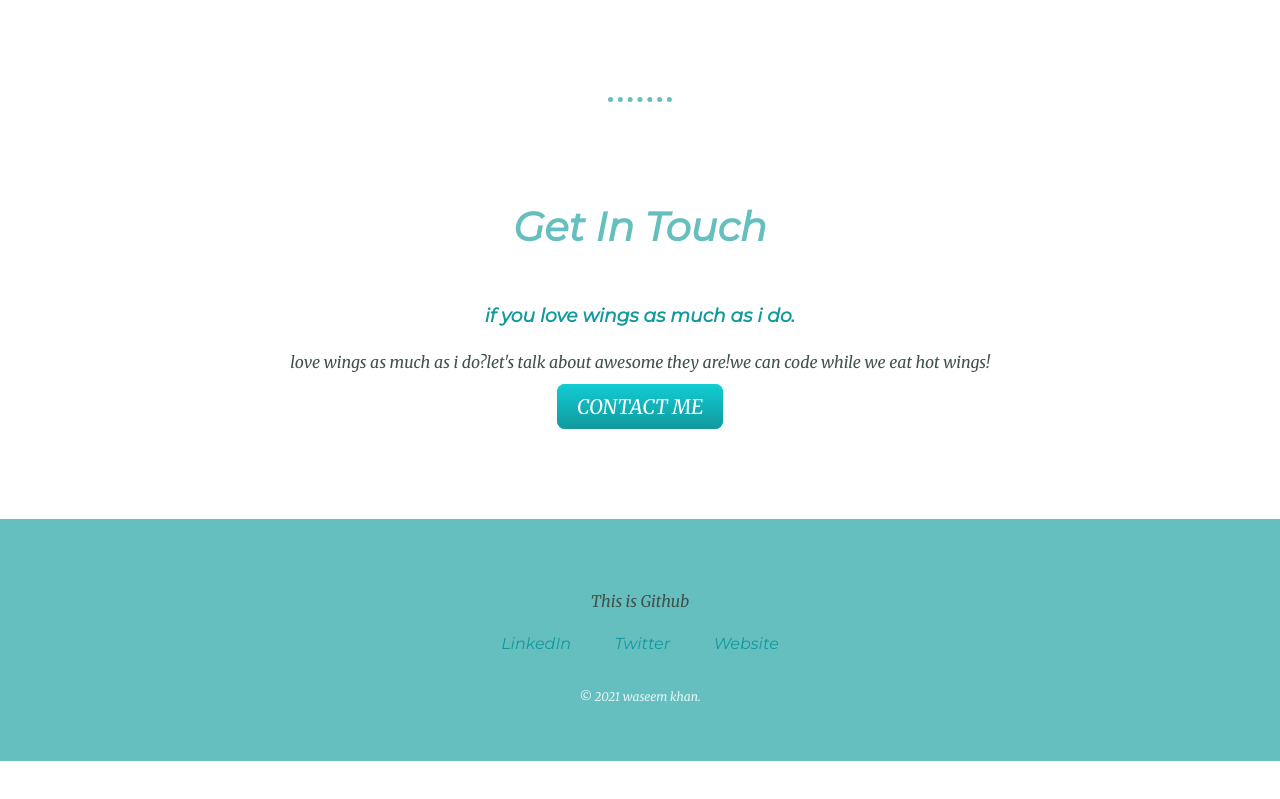
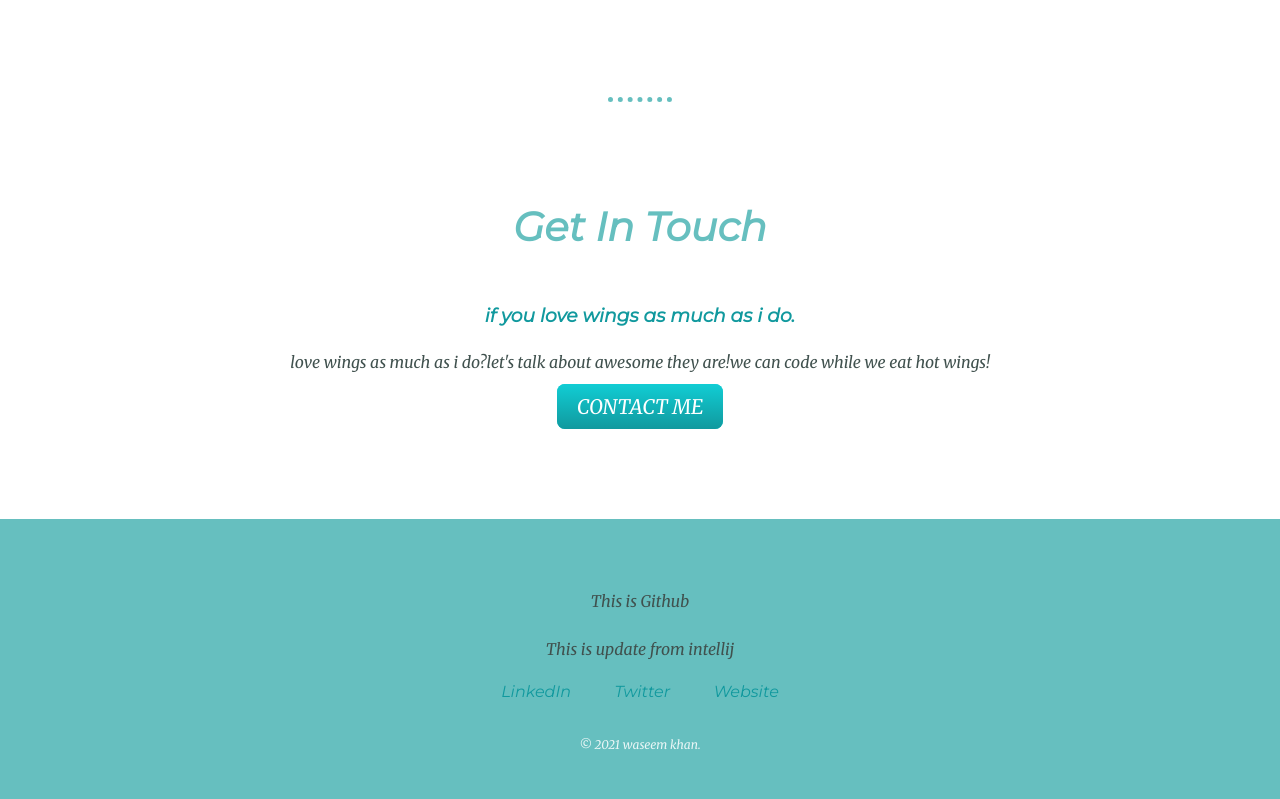
Before and after one commit to ZkWaseemKhan/Single-Page-Portfolio-Website, a plain HTML site: page index.html in a window 1280 px wide. Shown: the part 2052-2851 px from the top of the page. Before the commit the page ends 2813 px from the top, so only its background shows below. Drawn offline with Linux system fonts and the light colour scheme.

Commit message:
This is a Commit from intellj after conflict check

```diff
--- a/index.html
+++ b/index.html
@@ -51,6 +51,7 @@
 
       <div class="bottom-container">
           <p>This is Github</p>
+          <p>This is update from intellij</p>
         <a class="footer-link" href="https://www.linkedin.com/in/waseem-khan-4b111018b/">LinkedIn</a>
         <a class="footer-link" href="https://twitter.com/">Twitter</a>
         <a class="footer-link" href="https://www.appbrewery.co/">Website</a>
```
